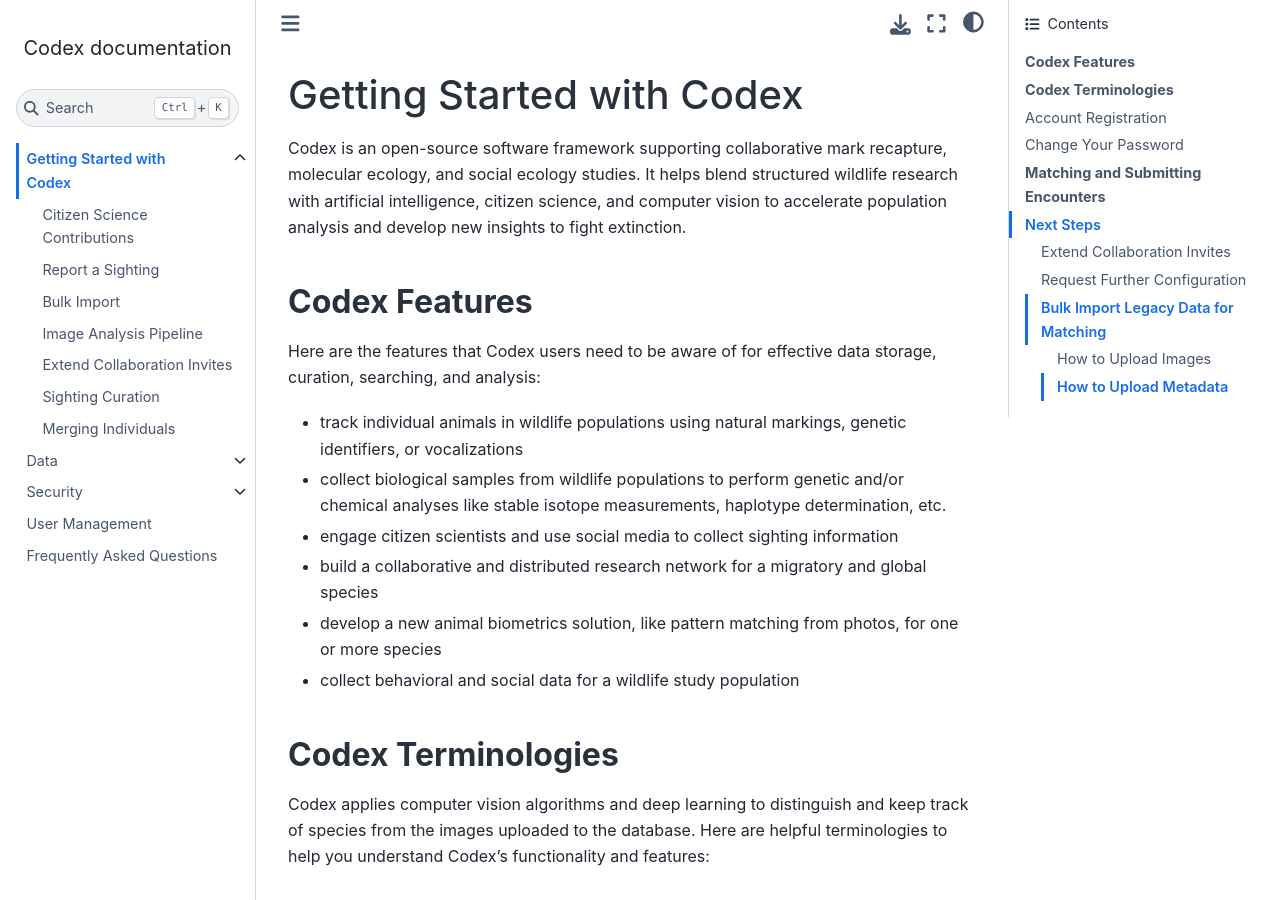
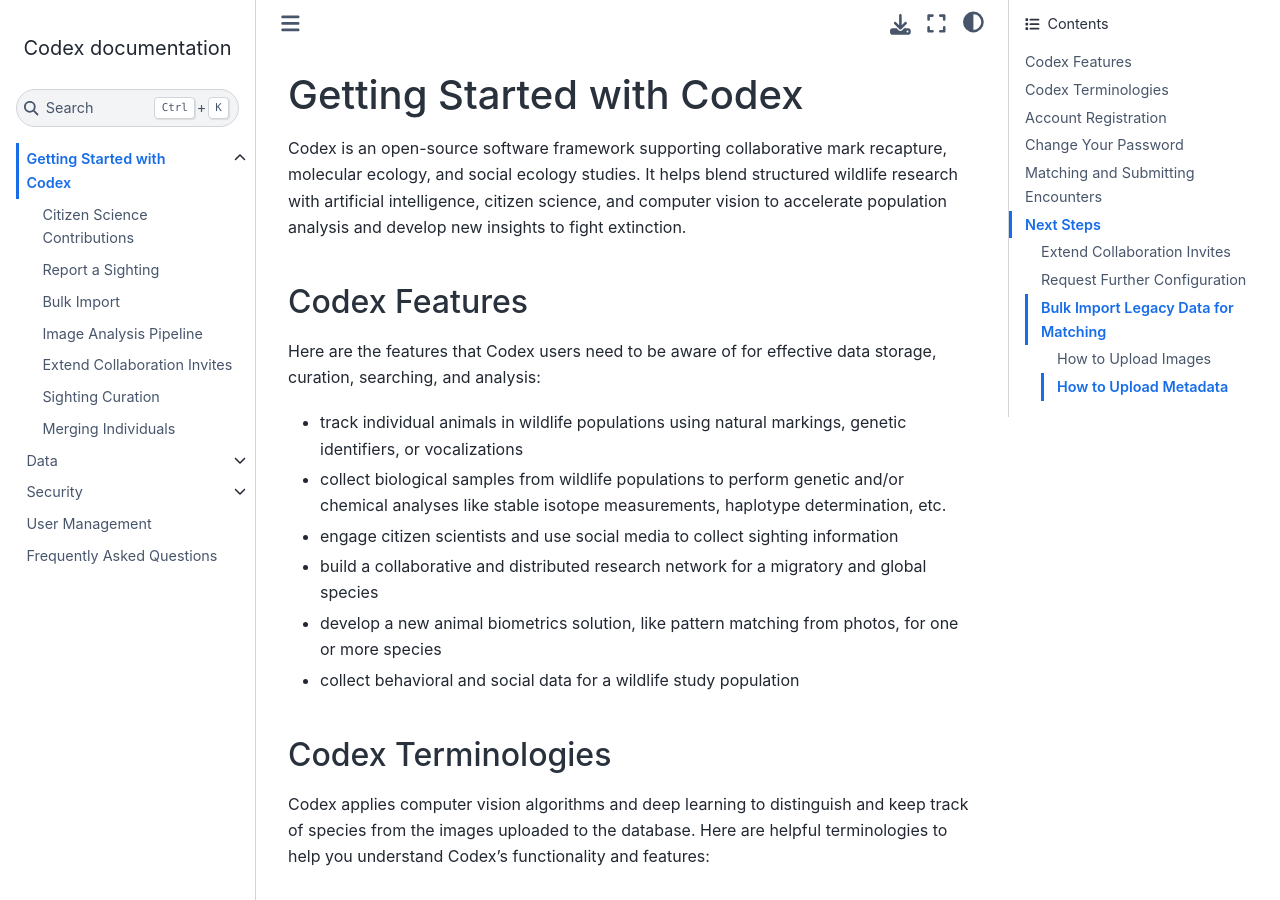
Before and after one commit to WildMeOrg/codex-docs, a Sphinx documentation site: the page built from docs/getting-started-with-codex/index.md, in a window 1280 px wide and 900 px high. Built offline with Sphinx 7.4.7 and the Sphinx Book theme 1.1.4, drawn with Linux system fonts in a browser that asks for light colours.

Commit message:
toc cleanup

```diff
--- a/docs/getting-started-with-codex/index.md
+++ b/docs/getting-started-with-codex/index.md
@@ -13,7 +13,7 @@
 
 Codex is an open-source software framework supporting collaborative mark recapture, molecular ecology, and social ecology studies. It helps blend structured wildlife research with artificial intelligence, citizen science, and computer vision to accelerate population analysis and develop new insights to fight extinction.
 
-## **Codex Features**
+## Codex Features
 
 Here are the features that Codex users need to be aware of for effective data storage, curation, searching, and analysis:
 
@@ -24,11 +24,11 @@
 * develop a new animal biometrics solution, like pattern matching from photos, for one or more species
 * collect behavioral and social data for a wildlife study population
 
-## **Codex Terminologies**
+## Codex Terminologies
 
 Codex applies computer vision algorithms and deep learning to distinguish and keep track of species from the images uploaded to the database. Here are helpful terminologies to help you understand Codex’s functionality and features:
 
-### **MediaAsset**
+### MediaAsset
 
 Codex will run the images through a *machine learning stage* *called Detection* to **Annotate** each Animal found on the images.
 
@@ -38,11 +38,11 @@
 
 **Encounters** are a critical component of Codex as they determine if an animal is qualified in a population analysis.
 
-### **Sighting**
+### Sighting
 
 If you interact with 5 animals in the same location at a specific place and time, then that’s a **Sighting** composed of 5 **Encounters**. **Sightings** are for researchers to conduct a thorough study of animals’ social relationships and behaviors.
 
-### **Individuals**
+### Individuals
 
 A single animal that has been given an identifying name and **Annotation** within **Codex** or other Wild Me platforms is called an Individual. For animals to be considered an Individual, their identities and metadata, like social information, needs to be confirmed by a researcher.
 
@@ -83,7 +83,7 @@
 7. Click the **RESET PASSWORD** button. Once you see a confirmation popup message that says you have successfully reset your password, click the **Return to login page** link.
 8. Log in with your email address and your newly updated password.
 
-## **Matching and Submitting Encounters**
+## Matching and Submitting Encounters
 
 1. On the Codex Home page, click the **plus icon (+)** on the top right corner of the page.
 2. In the space provided, you can *drag* *and* *drop* the images you want to import. You can also select **browse files** to import the images on your device.
```
Also changed, not shown: docs/index.md (+1 -0 lines).
